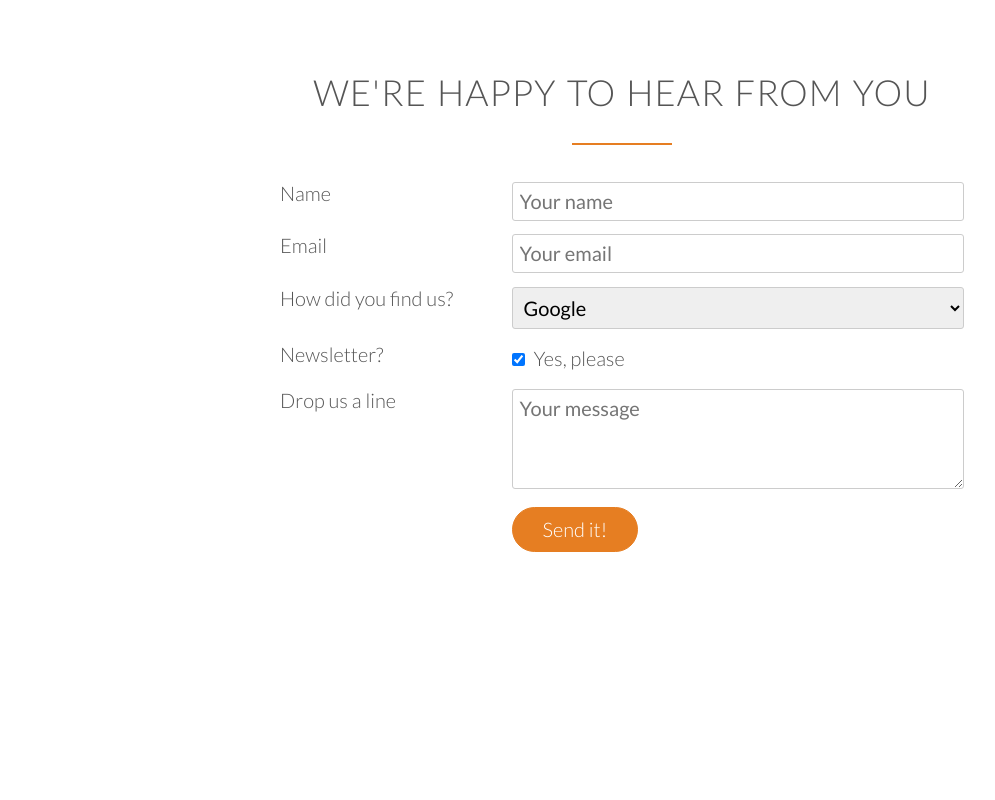
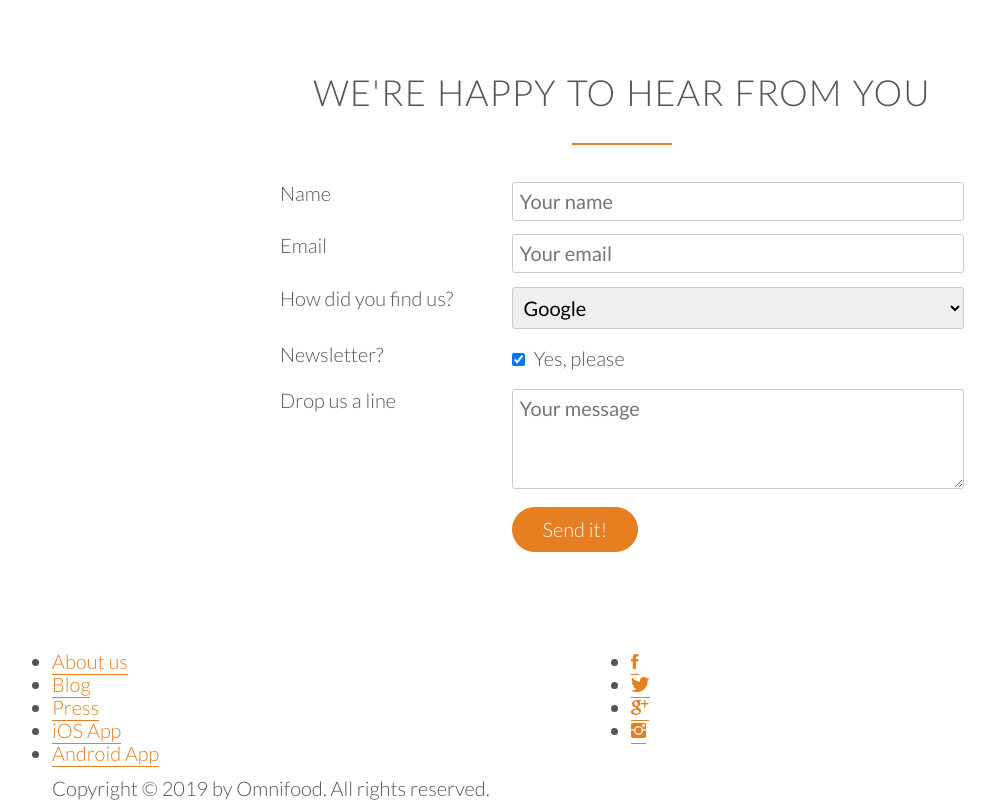
Before and after one commit to KubaMikolajczyk/Omnifood-website, a plain HTML site: page index.html in a window 1280 px wide. Shown: the part 4634-5434 px from the top of the page, without its empty margins (18-1013 px from the left). Before the commit the page ends 5273 px from the top, so only its background shows below. Drawn offline with Linux system fonts and the light colour scheme; files whose address does not match are found by name.

Commit message:
implement footer structure

```diff
--- a/index.html
+++ b/index.html
@@ -355,5 +355,31 @@
                 </form>
             </div>
         </section>
+        <footer>
+            <div class="row">
+                <div class="col span-1-of-2">
+                    <ul class="footer-nav">
+                        <li><a href="#">About us</a></li>
+                        <li><a href="#">Blog</a></li>
+                        <li><a href="#">Press</a></li>
+                        <li><a href="#">iOS App</a></li>
+                        <li><a href="#">Android App</a></li>
+                    </ul>
+                </div>
+                <div class="col span-1-of-2">
+                    <ul class="social-links">
+                        <li><a href="#"><i class="ion-social-facebook"></i></a></li>
+                        <li><a href="#"><i class="ion-social-twitter"></i></a></li>
+                        <li><a href="#"><i class="ion-social-googleplus"></i></a></li>
+                        <li><a href="#"><i class="ion-social-instagram"></i></a></li>
+                    </ul>
+                </div>
+            </div>
+            <div class="row">
+                <p>
+                    Copyright &copy; 2019 by Omnifood. All rights reserved.
+                </p>
+            </div>
+        </footer>
     </body>
 </html>
--- a/resources/css/style.css
+++ b/resources/css/style.css
@@ -487,3 +487,7 @@ input[type=checkbox] {
 }
 
 *:focus {outline: none;}
+
+/*---------------------------------------------*/
+/*FOOTER*/
+/*---------------------------------------------*/
```
